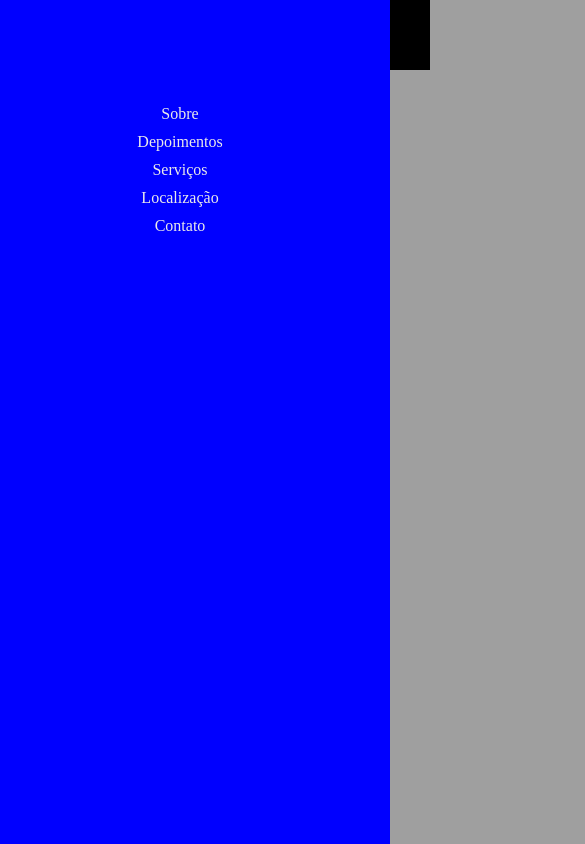
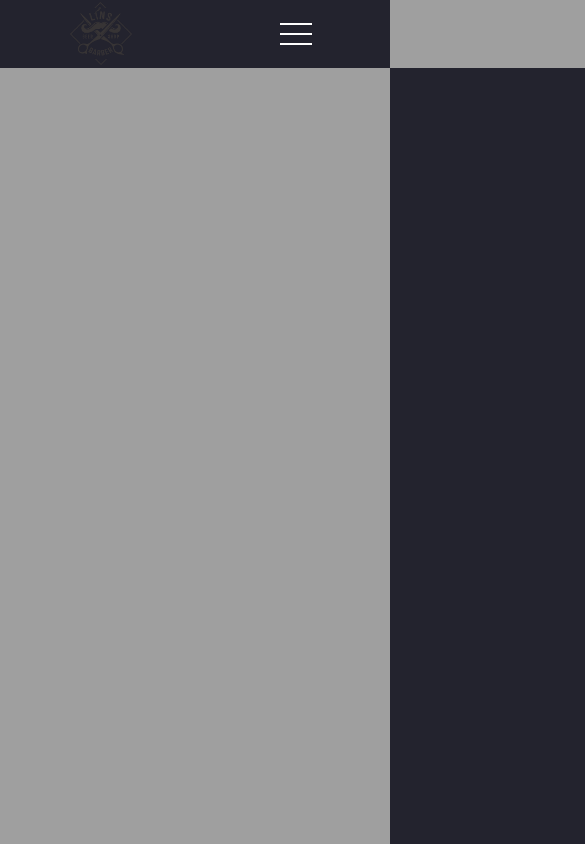
Before and after one commit to teamchoque/Barber-Lins, a plain HTML site: page index.html in a window 390 px wide. Shown: the whole page, 585 px wide, since content can reach past the window. Drawn offline with nearby package versions, Linux system fonts and the light colour scheme.

Commit message:
done menu

```diff
--- a/css/header.css
+++ b/css/header.css
@@ -1,112 +1,100 @@
-header {
-    width: 100%;
-
-    background-color: black;
-
-    padding: 10px 20px;
-
-    position: fixed;
-    top: 0;
-    z-index: 999;
+  a {
+    color: #fff;
+    text-decoration: none;
+    transition: 0.3s;
   }
 
-.navbar {
-    max-width: 1200px;
-    margin: 0 auto;
-
-    padding: 0 20px;
-
-    display: flex;
-    justify-content: space-between;
-    align-items: center;
+  a:hover {
+    opacity: 0.7;
   }
 
   .logo {
-    width: 50px;
-    height: 50px;
-
-    text-align: center;
-
+    width: 62px;
+    text-transform: uppercase;
+    letter-spacing: 4px;
   }
 
-.hambuguer {
-    width: 30px;
-    height: 30px;
-
-    background-color: transparent;
-    border-radius: 5px;
-    border: 0;
-
-    position: relative;
-    cursor: pointer;
-
-    display: none;
+  nav {
+    display: flex;
+    justify-content: space-around;
+    align-items: center;
+    font-family: system-ui, -apple-system, Helvetica, Arial, sans-serif;
+    background: #23232e;
+    height: 8vh;
   }
 
-
-.hambuguer:after {
-    content: "";
-
-    position: absolute;
-    top: 35%;
-    left: 15%;
-
-    width: 70%;
-    height: 5%;
-    border-radius: 5px;
-
+  .nav-list {
+    list-style: none;
+    display: flex;
   }
 
-.menu {
-    list-style: none;
-
-    display: flex;
-    align-items: center;
+  .nav-list li {
+    letter-spacing: 3px;
+    margin-left: 32px;
   }
 
-li {
-    margin-left: 10px;
+  .mobile-menu {
+    display: none;
+    cursor: pointer;
   }
 
-a {
-    display: block;
-    padding: 5px 5px;
-    text-decoration: none;
-    color: rgb(234, 234, 234);
-    transition: 0.5s ease;
+  .mobile-menu div {
+    width: 32px;
+    height: 2px;
+    background: #fff;
+    margin: 8px;
+    transition: 0.3s;
   }
 
-a:hover {
-     color: #c81e1e;
+  @media (max-width: 999px) {
+    body {
+      overflow-x: hidden;
+    }
+    .nav-list {
+      position: absolute;
+      top: 8vh;
+      right: 0;
+      width: 50vw;
+      height: 92vh;
+      background: #23232e;
+      flex-direction: column;
+      align-items: center;
+      justify-content: space-around;
+      transform: translateX(100%);
+      transition: transform 0.3s ease-in;
+    }
+    .nav-list li {
+      margin-left: 0;
+      opacity: 0;
+    }
+    .mobile-menu {
+      display: block;
+    }
   }
 
-@media screen and (max-width: 980px){
-    .hambuguer {
-        display: block;
-        z-index: 999;
+  .nav-list.active {
+    transform: translateX(0);
   }
 
-    .menu {
-        position: fixed;
-        top: 0;
-        right: -100%;
-
-        height: 100vh;
-        margin: 0;
-        background-color: blue;
-
-        width: 100%;
-        max-width: 250%;
-
-        padding: 100px 20px;
-
-        flex-direction: column;
-
-        transition: 0.5s ease;
+  @keyframes navLinkFade {
+    from {
+      opacity: 0;
+      transform: translateX(50px);
+    }
+    to {
+      opacity: 1;
+      transform: translateX(0);
+    }
   }
 
-    .menu.active {
-        right: 0;
+  .mobile-menu.active .line1 {
+    transform: rotate(-45deg) translate(-8px, 8px);
   }
 
+  .mobile-menu.active .line2 {
+    opacity: 0;
   }
+
+  .mobile-menu.active .line3 {
+    transform: rotate(45deg) translate(-5px, -7px);
+  }
--- a/index.html
+++ b/index.html
@@ -1,40 +1,31 @@
 <!DOCTYPE html>
-<html lang="pt-BR">
-
+<html lang="pt-br">
   <head>
-    <meta charset="UTF-8">
-    <meta http-equiv="X-UA-Compatible" content="IE=edge">
-    <meta name="viewport" content="width=device-width, initial-scale=1.0">
+    <meta charset="UTF-8" />
+    <meta http-equiv="X-UA-Compatible" content="IE=edge" />
+    <meta name="viewport" content="width=device-width, initial-scale=1.0" />
     <title>Barber Lins</title>
-    <link rel="preconnect" href="https://fonts.googleapis.com">
-    <link rel="preconnect" href="https://fonts.gstatic.com" crossorigin>
-    <link
-        href="https://fonts.googleapis.com/css2?family=Montserrat:wght@300;400;700&family=Open+Sans:wght@300;400;700&display=swap"
-        rel="stylesheet">
-    <link rel="stylesheet" type="css/reset.css">
-    <link rel="stylesheet" href="css/style.css">
-
-    <script
-    src="https://code.jquery.com/jquery-3.6.1.min.js"
-    integrity="sha256-o88AwQnZB+VDvE9tvIXrMQaPlFFSUTR+nldQm1LuPXQ="
-    crossorigin="anonymous"></script>
+    <link rel="stylesheet" href="css/style.css" />
   </head>
 
   <body>
-    <header class="header">
-        <div class="navbar">
-            <img class="logo" src="img/image001.png" alt="Logo Barber lins">
-            <div class="hamburguer active"></div>
-            <ul class="menu active">
+    <header>
+      <nav>
+        <img class="logo" src="/img/image001.png">
+        <div class="mobile-menu">
+          <div class="line1"></div>
+          <div class="line2"></div>
+          <div class="line3"></div>
+        </div>
+        <ul class="nav-list">
           <li><a href="#">Sobre</a></li>
+          <li><a href="#">Serviços</a></li>
           <li><a href="#">Depoimentos</a></li>
-                <li><a href="#">Serviços</a></li>
-                <li><a href="#">Localização</a></li>
-                <li><a href="#">Contato</a></li>
+          <li><a href="#">Contatos</a></li>
         </ul>
-        </div>
+      </nav>
     </header>
+    <main></main>
     <script src="/script.js"></script>
   </body>
-
 </html>
--- a/script.js
+++ b/script.js
@@ -1,6 +1,44 @@
-$(document).ready(function () {
-    $(".hambuguer'").click(function () {
-        $(this).toggleClass("active");
-        $(".menu").toggleClass("active");
-    });
-});
+class MobileNavbar {
+    constructor(mobileMenu, navList, navLinks) {
+      this.mobileMenu = document.querySelector(mobileMenu);
+      this.navList = document.querySelector(navList);
+      this.navLinks = document.querySelectorAll(navLinks);
+      this.activeClass = "active";
+
+      this.handleClick = this.handleClick.bind(this);
+    }
+
+    animateLinks() {
+      this.navLinks.forEach((link, index) => {
+        link.style.animation
+          ? (link.style.animation = "")
+          : (link.style.animation = `navLinkFade 0.5s ease forwards ${
+              index / 7 + 0.3
+            }s`);
+      });
+    }
+
+    handleClick() {
+      this.navList.classList.toggle(this.activeClass);
+      this.mobileMenu.classList.toggle(this.activeClass);
+      this.animateLinks();
+    }
+
+    addClickEvent() {
+      this.mobileMenu.addEventListener("click", this.handleClick);
+    }
+
+    init() {
+      if (this.mobileMenu) {
+        this.addClickEvent();
+      }
+      return this;
+    }
+  }
+
+  const mobileNavbar = new MobileNavbar(
+    ".mobile-menu",
+    ".nav-list",
+    ".nav-list li",
+  );
+  mobileNavbar.init();
```
Also changed, not shown: 1 other file. Lines whose indentation alone changed are shown as unchanged.
